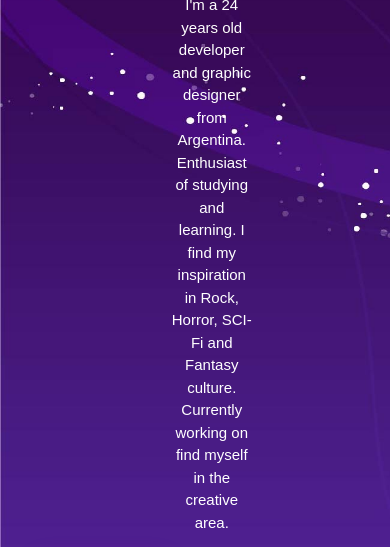
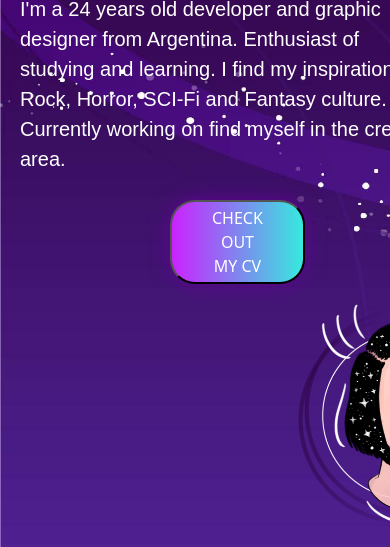
Before and after one commit to cpereyra1998/mi_repositorio, a website: page aboutme.html in a window 390 px wide. Shown: the part 182-729 px from the top of the page. Drawn offline with nearby package versions, Linux system fonts and the light colour scheme.

Commit message:
Media Query

```diff
--- a/estilosnuevos.css
+++ b/estilosnuevos.css
@@ -1017,24 +1017,38 @@ animation: animStar 80s linear infinite;
   font-size: 50px;
   align-items: center;
   padding-top: 30px;
-        margin-left: 150px;
-
 }
 .main__paragraph--aboutme{
-        font-size: 15px;
-        text-align: center;
-        margin-left: 150px;
+  display: flex;
+  flex-direction: column;
+  flex-wrap: wrap;
+  font-size: 20px;
+   padding-right: 150px;
     }
 .img__aboutme{
     display: flex;
     flex-wrap: wrap;
-    width: 50px;
-    height: 50px;
+    width: 900px;
+    height: 300px;
+    padding-left: 220px;
+  }
+  .button {
+    margin-left: 150px;
+    padding: 4px 40px;
+    text-align: center;
+    text-transform: uppercase;
+    transition: 0.5s;
+    background-size: 200% auto;
+    color: rgb(255, 255, 255);
+    box-shadow: 0 0 20px rgb(94, 4, 146);
+    border-radius: 25px;
+    display: block;
   }
 }
 
 
            /* Modificaciones: PROJECTS*/
+
 @media only screen and (max-width:585px){
 
 .body--projects{
@@ -1049,7 +1063,6 @@ animation: animStar 80s linear infinite;
         "main main"
         "footer footer";
 }
-
 .container__projects{
   grid-area: main;
   display: flex;
@@ -1057,7 +1070,6 @@ animation: animStar 80s linear infinite;
   justify-content: space-around;
   align-items: space-around;
 }
-
 figure.snip1256 {
 font-family: 'Raleway', Arial, sans-serif;
 color: #fff;
@@ -1089,7 +1101,7 @@ width: 100%;
 transform-origin: 50% 100%;
 }
 
-                                                              /*ok*/
+                                                              /*
 
 
 figure.snip1256 figcaption {
@@ -1146,4 +1158,6 @@ figure.snip1256.hover figcaption {
   -webkit-transition-delay: 0.2s;
   transition-delay: 0.2s;
     }
+
+*/
 }
```
Lines whose indentation alone changed are shown as unchanged.
